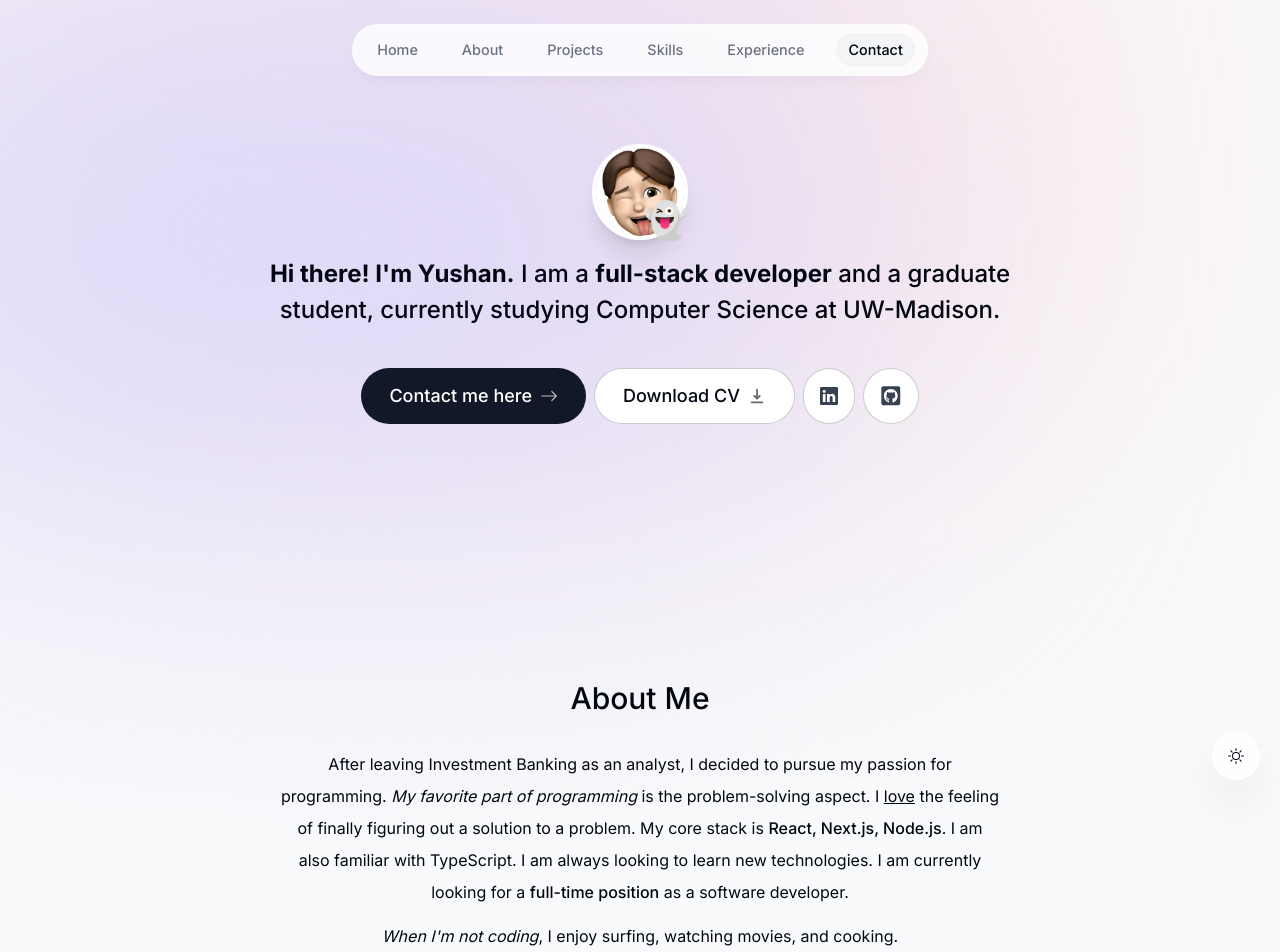
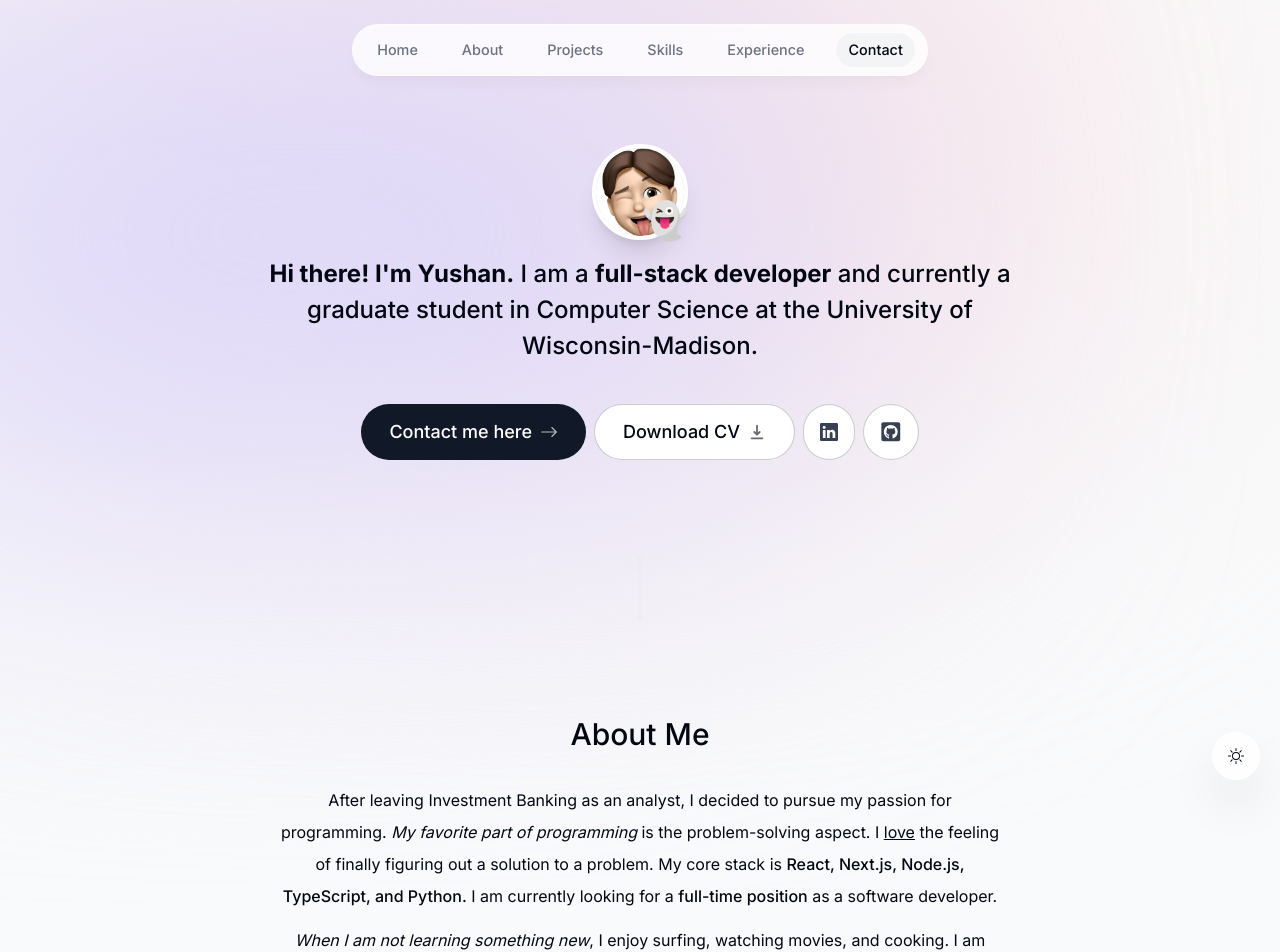
Before and after one commit to yosunlu/portfolio, a Next.js app: page / in a window 1280 px wide. Shown: the top 952 px of the page. Built offline with nearby package versions, Linux system fonts and the light colour scheme; no server answers.

Commit message:
Modify intro

```diff
--- a/components/about.tsx
+++ b/components/about.tsx
@@ -26,17 +26,16 @@ export default function About() {
         feeling of finally figuring out a solution to a problem. My core stack
         is{" "}
         <span className="font-medium">
-          React, Next.js, Node.js
+          React, Next.js, Node.js, TypeScript, and Python.
         </span>
-        . I am also familiar with TypeScript. I am always looking to
-        learn new technologies. I am currently looking for a{" "}
+         {" "}I am currently looking for a{" "}
         <span className="font-medium">full-time position</span> as a software
         developer.
       </p>
 
       <p>
-        <span className="italic">When I&apos;m not coding</span>, I enjoy
-        surfing, watching movies, and cooking.
+        <span className="italic">When I am not learning something new</span>, I enjoy
+        surfing, watching movies, and cooking. I am also a huge fan of <span className="font-medium"> Taiwanese indie music</span>!
       </p>
     </motion.section>
   );
--- a/components/intro.tsx
+++ b/components/intro.tsx
@@ -49,8 +49,7 @@ export default function Intro() {
             initial = {{opacity: 0, y: 100}}
             animate = {{opacity: 1, y: 0}}>
 
-          <span className='font-bold'>Hi there! I&apos;m Yushan.</span>  I am a <span className='font-bold'>full-stack developer</span> and a graduate student, currently studying Computer Science at UW-Madison.
-
+          <span className='font-bold'>Hi there! I&apos;m Yushan.</span>  I am a <span className='font-bold'>full-stack developer</span> and currently a graduate student in Computer Science at the University of Wisconsin-Madison.
           </motion.h1>
 
           <motion.div className='flex flex-col sm:flex-row justify-center gap-2 px-4 text-lg font-medium'
```
